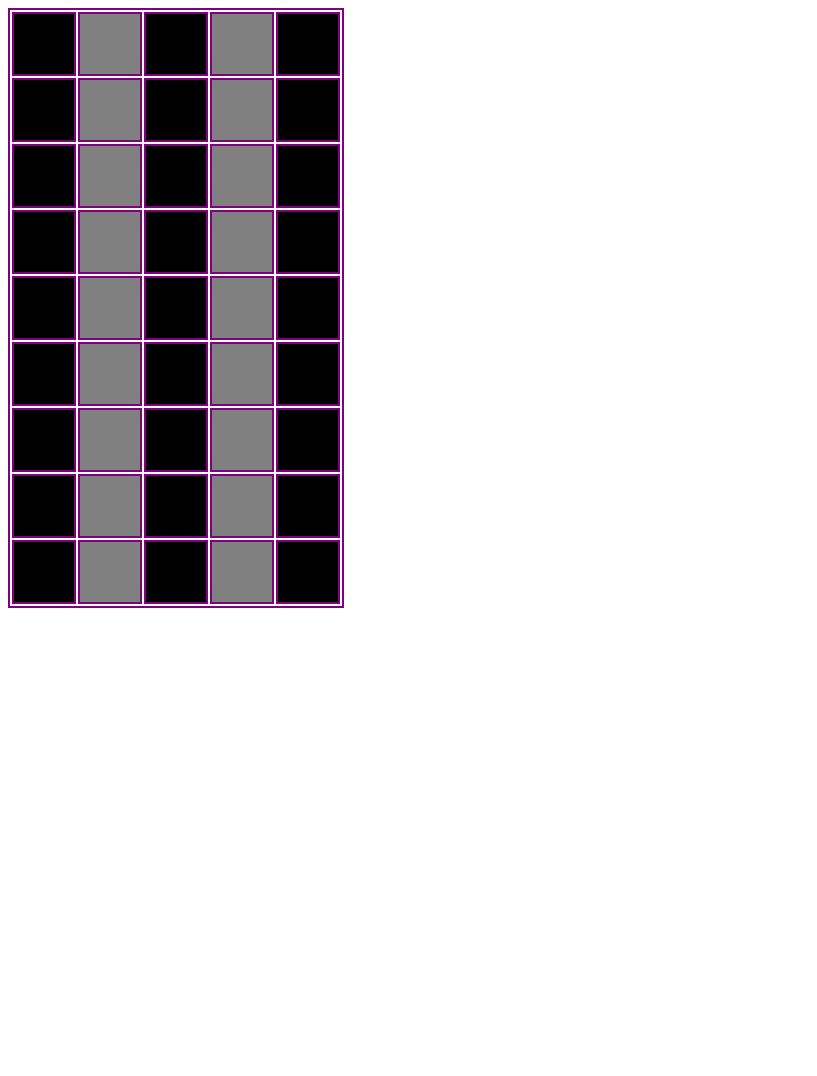
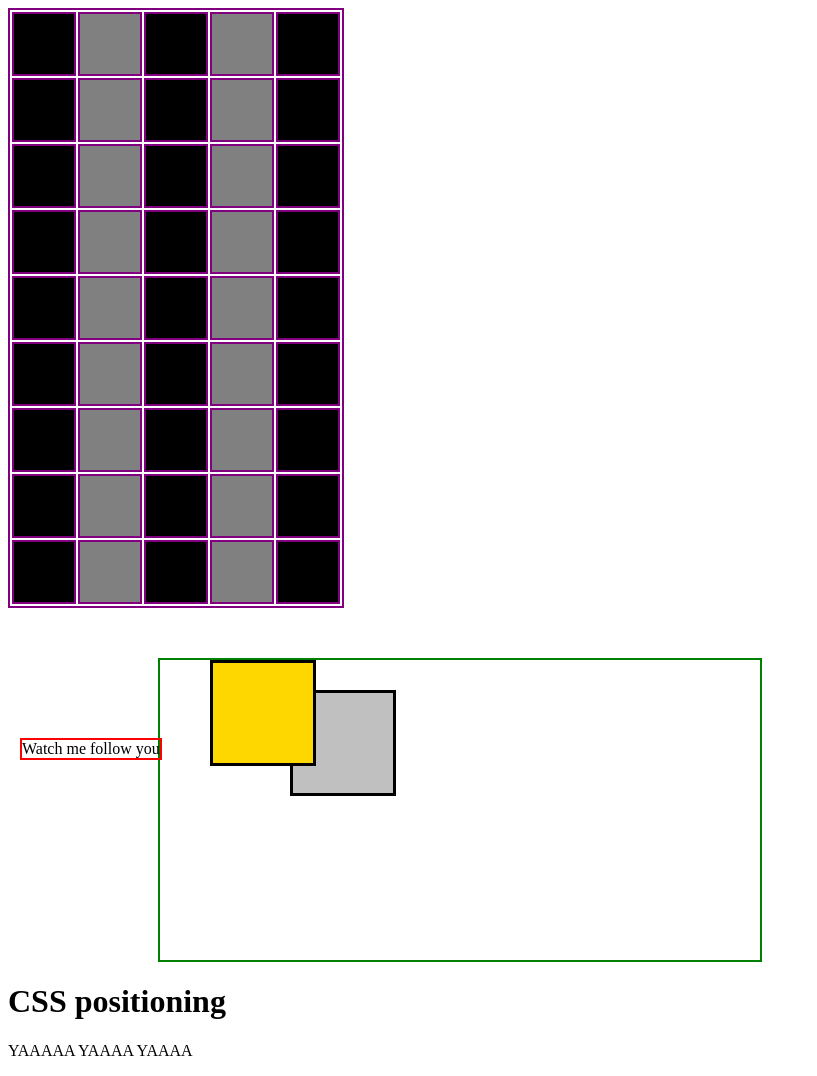
Before and after one commit to mjh26/grid-positioning, a plain HTML site: page index.html in a window 1280 px wide. Shown: the whole page, without its empty margins (0-817 px from the left). Before the commit the page ends 800 px from the top, so only its background shows below. Drawn offline with Linux system fonts and the light colour scheme.

Commit message:
tested positioning

```diff
--- a/css/styles.css
+++ b/css/styles.css
@@ -37,7 +37,7 @@ td:nth-child(odd) {
 .box {
     width: 600px;
     height: 300px;
-    border: 2px solid blue;
+    border: 2px solid green;
     position: relative;
     margin-top: 50px;
     margin-left: 150px;
@@ -46,8 +46,8 @@ td:nth-child(odd) {
 .absolute {
     width: 100px;
     height: 100px;
-    border: 3px solid white;
-    background-color: bisque;
+    border: 3px solid black;
+    background-color: gold;
     position: absolute;
     left: 50px;
     z-index: 1;
@@ -56,8 +56,9 @@ td:nth-child(odd) {
 .absolute2 {
     width: 100px;
     height: 100px;
-    border: 3px solid white;
-    background-color: aquamarine;
+    border: 3px solid black;
+    background-color: silver;
     position: absolute;
     top: 30px;
+    left: 130px;
 }
--- a/index.html
+++ b/index.html
@@ -75,6 +75,20 @@
         </tr>
         </tbody>
     </table>
+
+    <div class="box">
+        <div class="absolute"></div>
+        <div class="absolute2"></div>
+    </div>
+    <div class="container">
+        <h1>CSS positioning</h1>
+        <div class="position">Watch me follow you</div>
+        <p>YAAAAA YAAAA YAAAA</p>
+    </div>
+
+
+
+
   </body>
 
 
```
